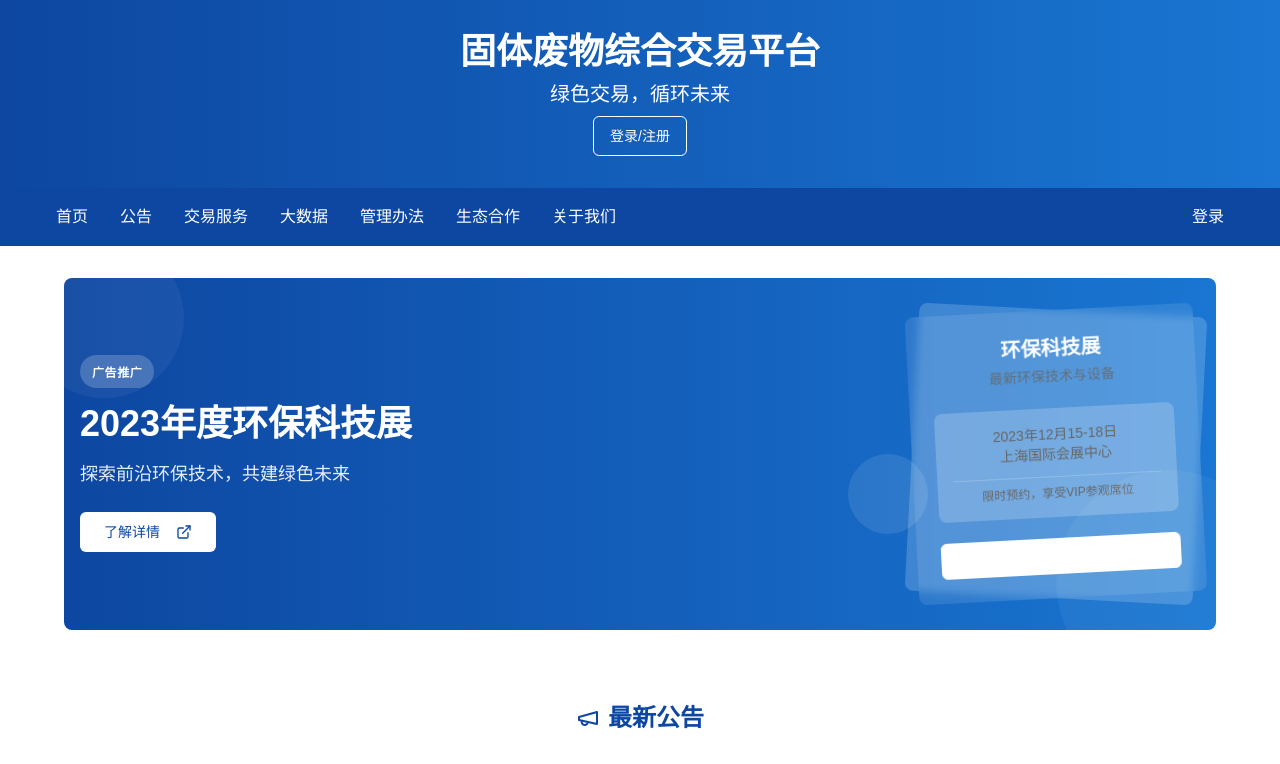
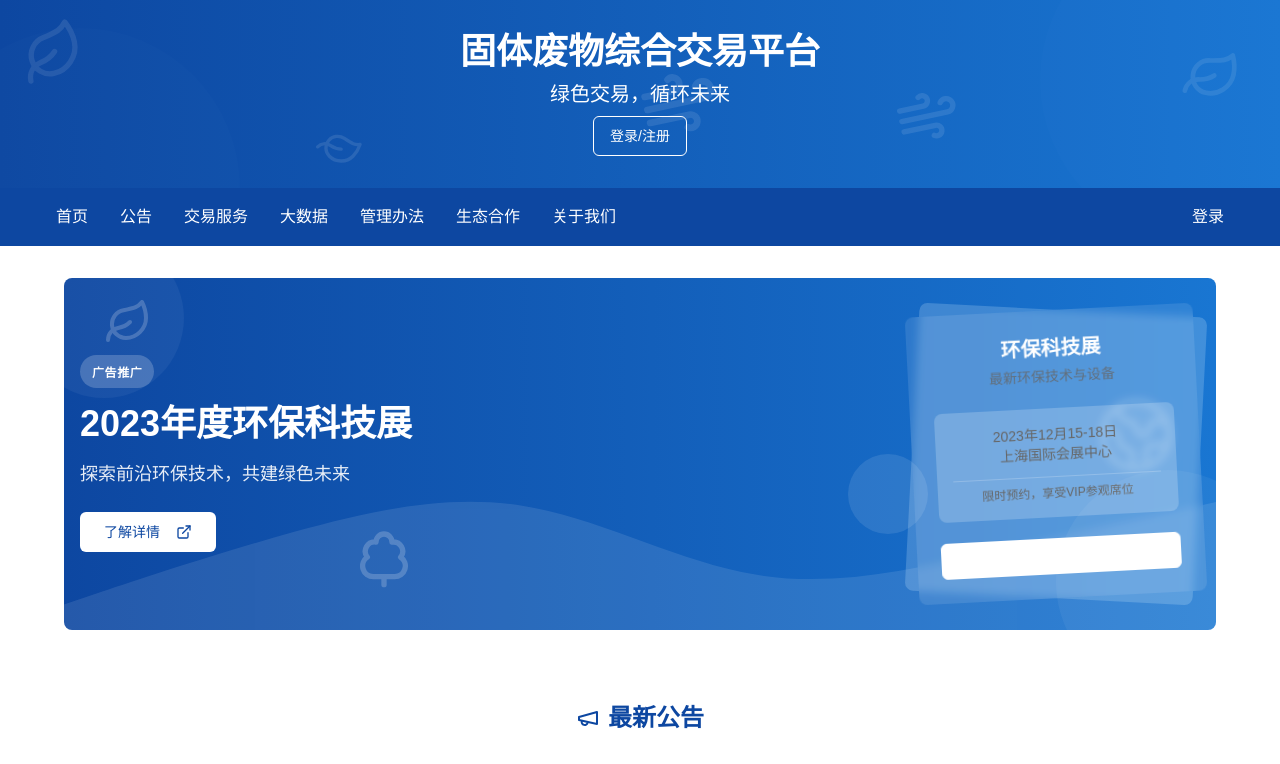
Before and after one commit to gagechen-git/ecoexchangeplatform, a React (Vite) app: page / in a window 1280 px wide. Shown: the top 764 px of the page. Built offline with nearby package versions, Linux system fonts and the light colour scheme.

Commit message:
Add environmental background elements
Add background elements to the header and advertisement section to match the current style and color scheme.

```diff
--- a/src/components/Header.tsx
+++ b/src/components/Header.tsx
@@ -1,7 +1,7 @@
 
 import React from "react";
 import { Link } from "react-router-dom";
-import { Menu, X } from "lucide-react";
+import { Menu, X, Leaf, Wind } from "lucide-react";
 import { Button } from "@/components/ui/button";
 
 const Header = () => {
@@ -13,8 +13,31 @@ const Header = () => {
 
   return (
     <header className="w-full">
-      {/* Top Banner */}
-      <div className="eco-gradient py-8 px-4 text-center">
+      {/* Top Banner with environmental background elements */}
+      <div className="eco-gradient py-8 px-4 text-center relative overflow-hidden">
+        {/* Environmental background elements */}
+        <div className="absolute top-0 left-0 w-full h-full opacity-10">
+          <div className="absolute top-5 left-5 transform -rotate-12">
+            <Leaf className="w-16 h-16 text-white" />
+          </div>
+          <div className="absolute top-1/4 right-10 transform rotate-12">
+            <Leaf className="w-14 h-14 text-white" />
+          </div>
+          <div className="absolute bottom-5 left-1/4 transform rotate-45">
+            <Leaf className="w-10 h-10 text-white" />
+          </div>
+          <div className="absolute top-1/3 left-1/2 transform -rotate-12">
+            <Wind className="w-20 h-20 text-white" />
+          </div>
+          <div className="absolute bottom-10 right-1/4 transform -rotate-12">
+            <Wind className="w-16 h-16 text-white" />
+          </div>
+          <div className="hidden md:block absolute -top-20 -right-20 w-80 h-80 rounded-full bg-eco-light opacity-10"></div>
+          <div className="hidden md:block absolute -bottom-40 -left-20 w-80 h-80 rounded-full bg-eco-light opacity-10"></div>
+        </div>
+
+        {/* Content */}
+        <div className="relative z-10">
           <h1 className="text-3xl md:text-4xl font-bold text-white mb-2">
             固体废物综合交易平台
           </h1>
@@ -28,6 +51,7 @@ const Header = () => {
               登录/注册
             </Button>
           </Link>
+        </div>
       </div>
 
       {/* Navigation */}
--- a/src/pages/Index.tsx
+++ b/src/pages/Index.tsx
@@ -1,17 +1,38 @@
+
 import React from "react";
 import Layout from "@/components/Layout";
 import FeaturesSection from "@/components/home/FeaturesSection";
 import AnnouncementsSection from "@/components/home/AnnouncementsSection";
 import FriendlyLinksSection from "@/components/home/FriendlyLinksSection";
 import { Button } from "@/components/ui/button";
-import { ArrowRight, ExternalLink } from "lucide-react";
+import { ArrowRight, ExternalLink, Leaf, Earth, TreeDeciduous } from "lucide-react";
 
 const Index = () => {
   return (
     <Layout>
       <div className="max-w-6xl mx-auto">
-        {/* Advertisement Banner */}
+        {/* Advertisement Banner with environmental background */}
         <section className="py-8 mb-10 bg-gradient-to-r from-eco-dark to-eco-mid rounded-lg overflow-hidden relative">
+          {/* Environmental background elements */}
+          <div className="absolute inset-0 pointer-events-none">
+            <div className="absolute top-5 left-10 opacity-20">
+              <Leaf className="w-12 h-12 text-white" />
+            </div>
+            <div className="absolute bottom-10 left-1/4 opacity-20">
+              <TreeDeciduous className="w-16 h-16 text-white" />
+            </div>
+            <div className="absolute top-1/3 right-10 opacity-20">
+              <Earth className="w-20 h-20 text-white" />
+            </div>
+
+            {/* Wave patterns */}
+            <div className="absolute bottom-0 w-full">
+              <svg xmlns="http://www.w3.org/2000/svg" viewBox="0 0 1440 320" className="opacity-10">
+                <path fill="#ffffff" fillOpacity="1" d="M0,288L48,272C96,256,192,224,288,197.3C384,171,480,149,576,165.3C672,181,768,235,864,250.7C960,267,1056,245,1152,224C1248,203,1344,181,1392,170.7L1440,160L1440,320L1392,320C1344,320,1248,320,1152,320C1056,320,960,320,864,320C768,320,672,320,576,320C480,320,384,320,288,320C192,320,96,320,48,320L0,320Z"></path>
+              </svg>
+            </div>
+          </div>
+
           <div className="container mx-auto px-4">
             <div className="flex flex-col md:flex-row items-center">
               <div className="md:w-1/2 text-center md:text-left mb-6 md:mb-0">
```
Lines whose indentation alone changed are shown as unchanged.
